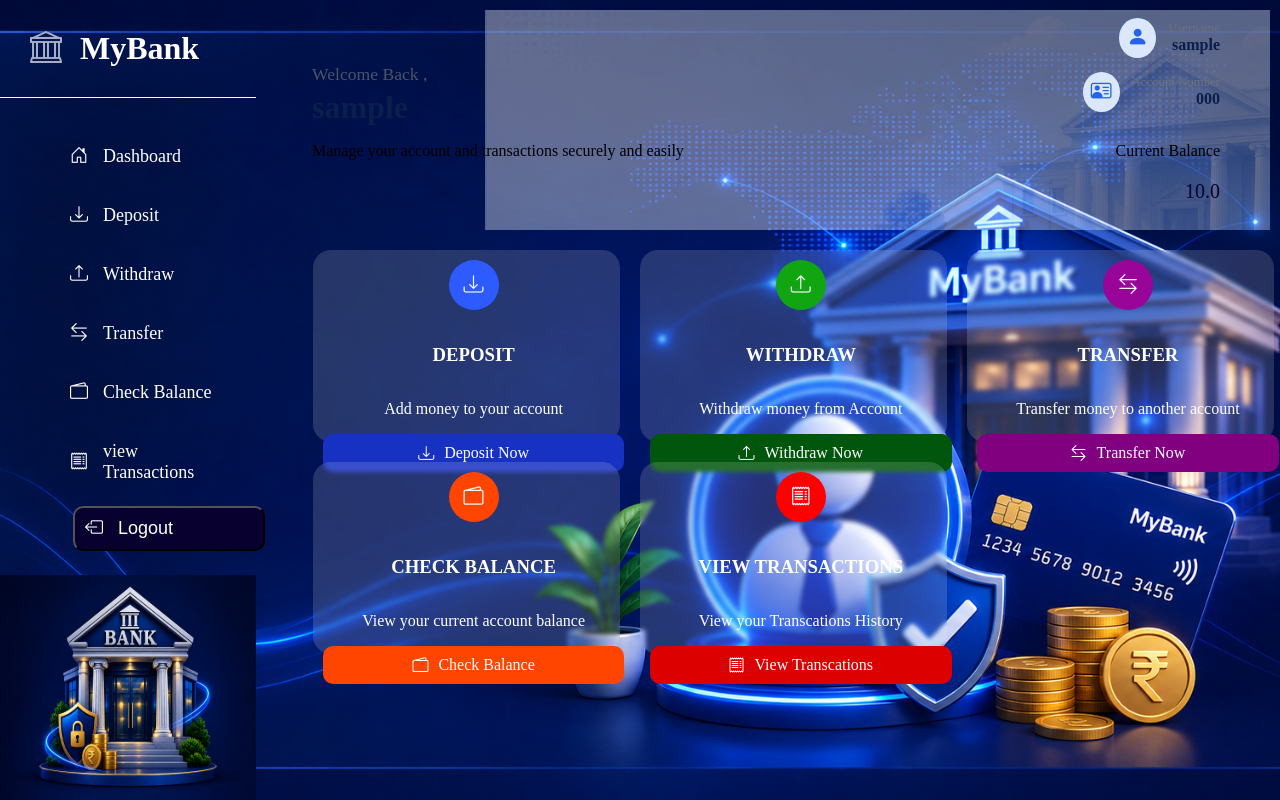
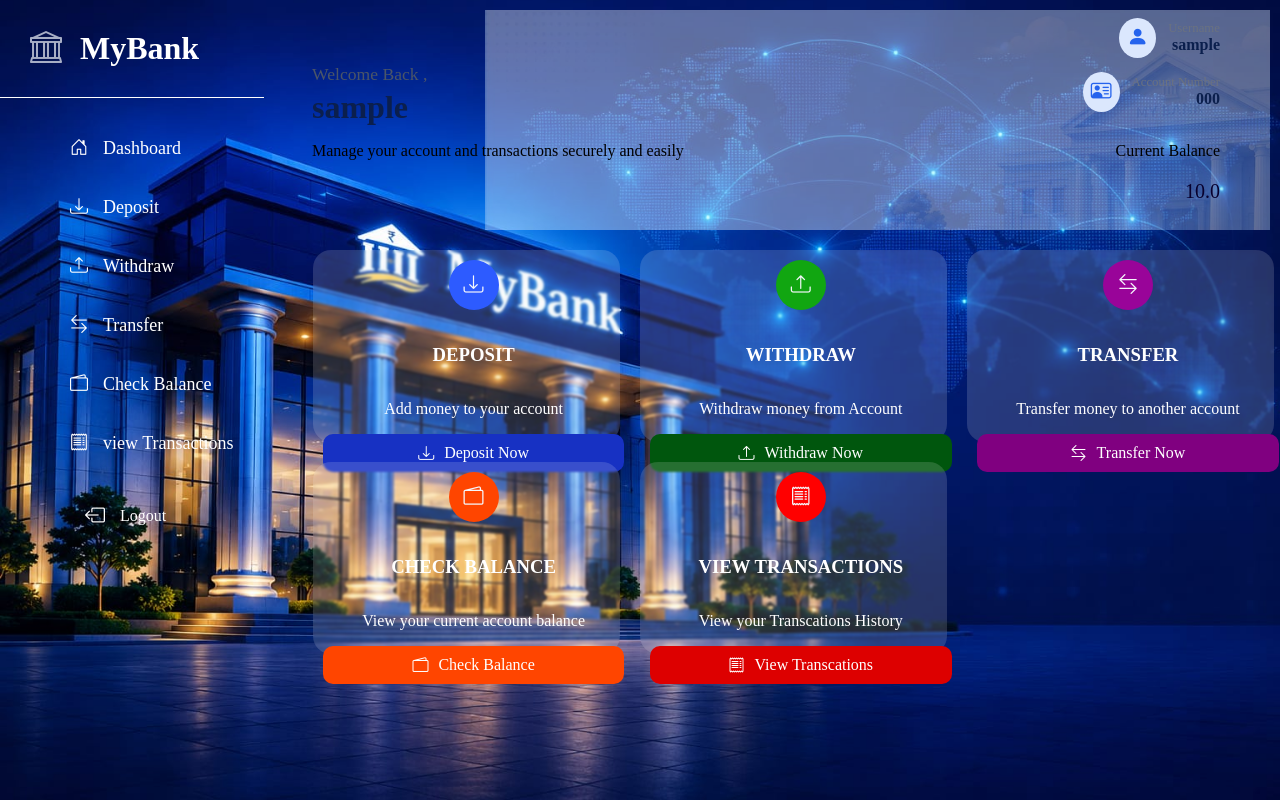
Before and after one commit to skraffe-0786/Bank-Application-Project, a Django app: page /Home-page in a window 1280 px wide. Run offline with Django 5.2, Linux system fonts and the light colour scheme; a user stored in the database is signed in; tables that the repository leaves empty hold one stand-in row (values such as "Sample post").

Commit message:
updating home page

```diff
--- a/static/home.css
+++ b/static/home.css
@@ -33,20 +33,32 @@ h3{
 
 
 body{
-    background:#f5f7fb;
+    background:#1c4baa;
 }
 
-.dash{
-    width:20vw;
-    height:100vh;
+.pages {
+    position: relative;
+    min-height: 100vh;
+    width: 100%;
+    overflow: hidden;
 
-    color:white;
-    position:fixed;
-    left:0;
-    top:0;
-    display:flex;
-    flex-direction:column;
-
+}
+#background-image {
+    position: absolute;
+    top: 0;
+    left: 0;
+    width: 100%;
+    height: 100%;
+    object-fit: cover;
+    z-index: -1;
+}
+.dash {
+    position: fixed;
+    top: 0;
+    left: 0;
+    width: 270px;
+    height: 100vh;
+    z-index: 10;
 
 }
 
@@ -56,6 +68,7 @@ body{
     font-weight:bold;
     padding:30px;
     border-bottom:1px solid rgb(255, 255, 255);
+    position: relative;
 
     color: white;
 
@@ -90,7 +103,17 @@ ul li a{
 ul li a:hover{
     background:purple;
 }
+.lot{
+    color:white;
 
+    display:flex;
+    align-items:center;
+    gap:15px;
+    padding:15px;
+    border-radius:10px;
+    font-size:18px;
+    align-items: center;
+}
 
 .dash{
     display: flex;
@@ -98,22 +121,33 @@ ul li a:hover{
 
 
 #btnn{
+    width: 100%;
+    display: flex;
+    align-items: center;
+    gap: 15px;
+
+    padding: 12px 15px;
+
+    background: transparent;
+    border: none;
     color: white;
-      display:flex;
-    align-items:center;
-    gap:15px;
-    padding:10px;
-    border-radius: 10px;
-    margin-top: 25px;
-    font-size:18px;
-    width: 15vw;
-    margin: 5px 18px ;
-    background-color: #08002e;
-    text-align: center;
+
+    font-size: 16px;
+    font-family: inherit;
+    text-align: left;
+
+    cursor: pointer;
+    border-radius: 8px;
+
+    transition: 0.3s;
+
 }
 #btnn:hover{
     border-radius: 10px;
     background-color: purple;
+}
+#btnn i {
+    font-size: 20px;
 }
 
 
@@ -329,7 +363,7 @@ h3{
     left: 0px;
 
      background:rgba(255,255,255,0.15);
-    backdrop-filter: blur(2px);
+    backdrop-filter: blur(1px);
 
 
 }
--- a/template/Homepage.html
+++ b/template/Homepage.html
@@ -12,9 +12,11 @@
 
 <body>
     <div class="pages">
-        <img src="{% static 'profile.png'  %}" id="background-image">
+        <img src="{% static 'bank.png.jpeg'  %}" id="background-image">
 
         <div class="dash">
+            <div class="box">
+
                 <div class="board">
                     <i class="bi bi-bank" id="icon"></i>
                     <span>MyBank</span>
@@ -78,7 +80,8 @@
                     </li>
 
                 </ul>
-            <img src="{% static 'image1.png' %}" id="image">
+
+            </div>
         </div>
 
 
```
Also changed, not shown: static/Transfer.css (+17 -10 lines), static/View.css (+17 -10 lines), static/Withdraw.css (+17 -10 lines), static/check.css (+17 -10 lines), static/deposit.css (+16 -8 lines), static/pic.png (added), static/picture.png (added). Lines whose indentation alone changed are shown as unchanged.
